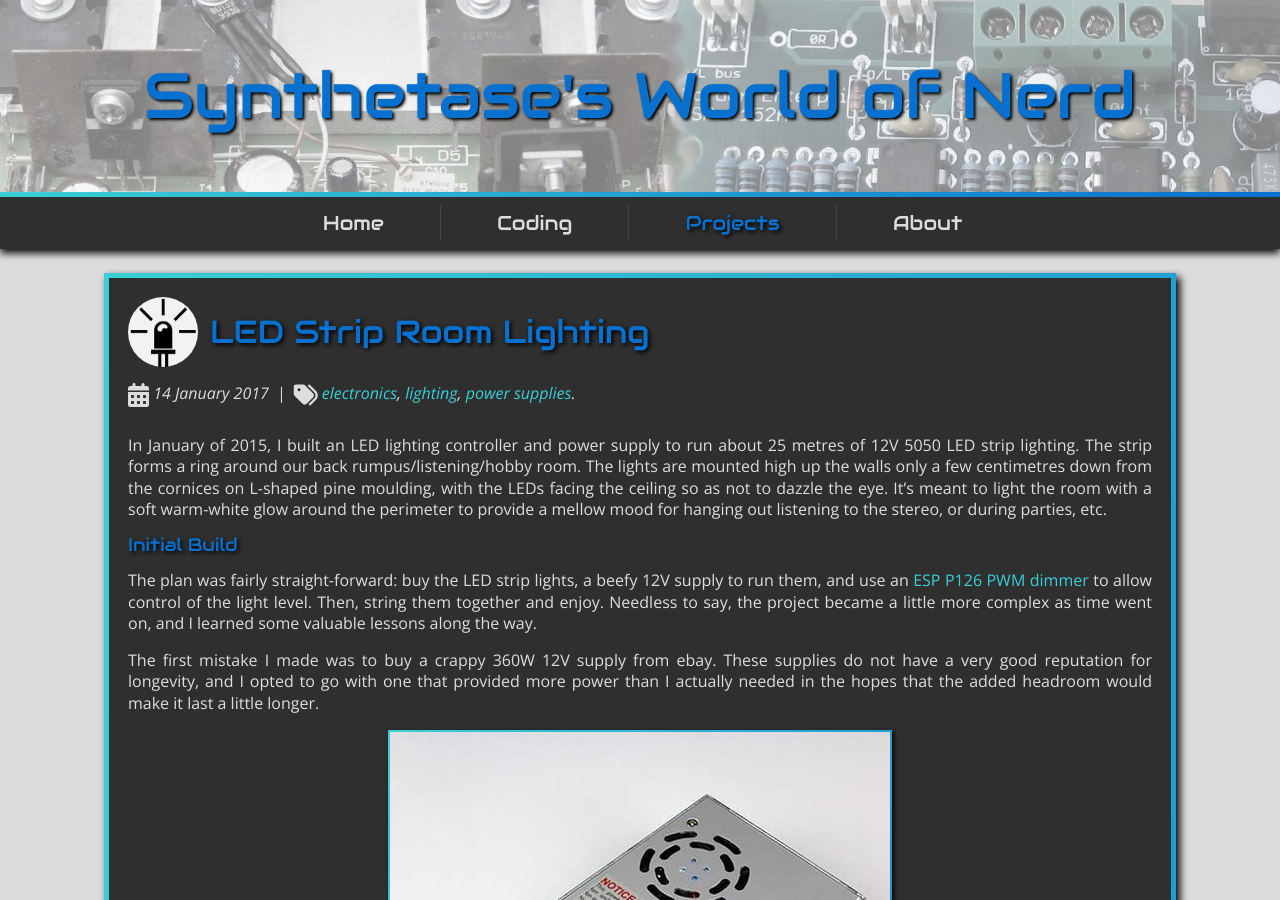
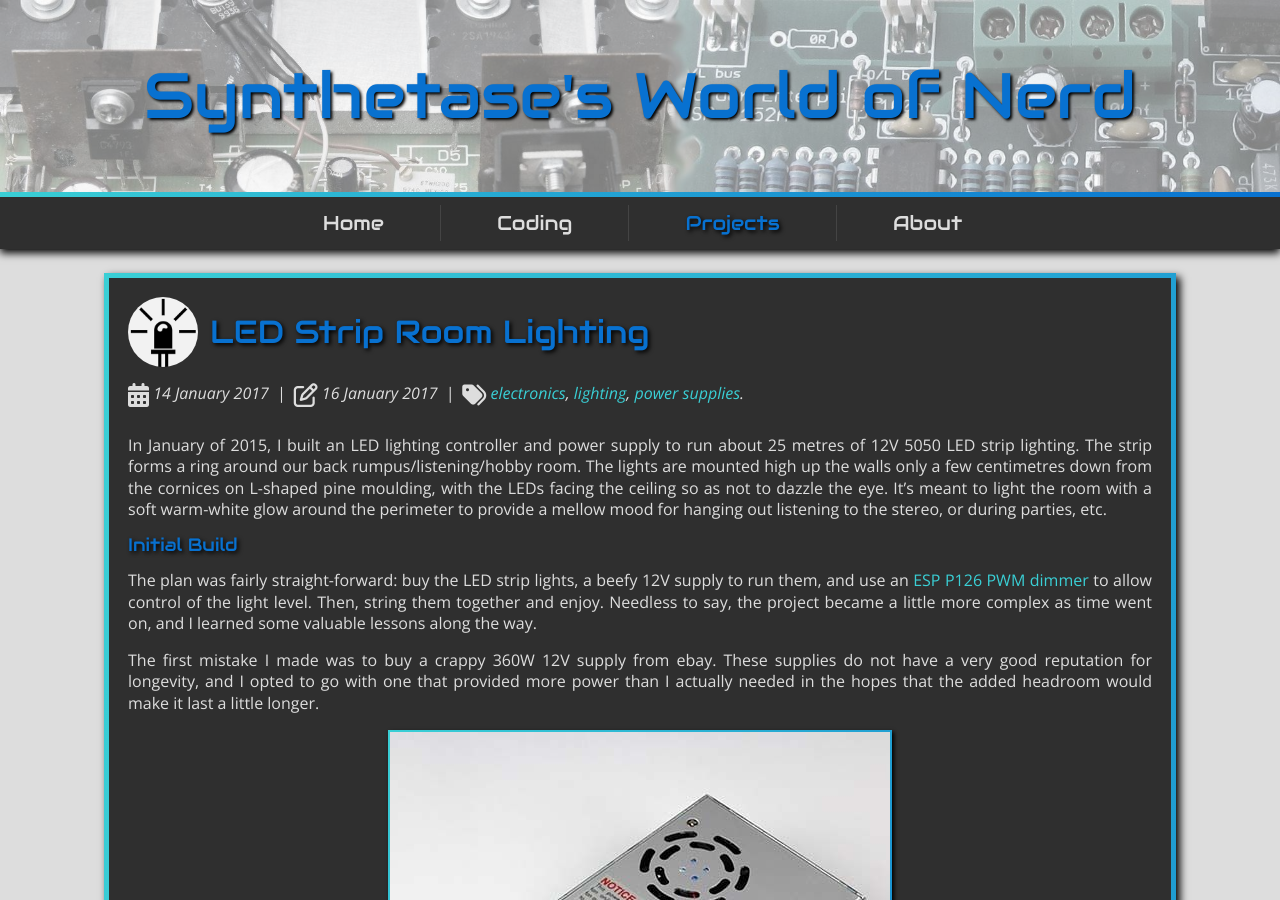
Before and after one commit to StaphSynth/StaphSynth.github.io, a Jekyll site: the page built from _posts/2017-01-14-LED-Strip-Room-Lighting.md, in a window 1280 px wide and 900 px high. Built offline with Jekyll 4.4.1, drawn with Linux system fonts in a browser that asks for light colours; nearby versions of some CDN libraries; comment, search, counter and statistics services are not loaded.

Commit message:
add 'modified' to front matter

```diff
--- a/_posts/2017-01-14-LED-Strip-Room-Lighting.md
+++ b/_posts/2017-01-14-LED-Strip-Room-Lighting.md
@@ -4,6 +4,7 @@ title: LED Strip Room Lighting
 imageSource: /img/LED-logo.png
 byline: Construction, repair and lessons learned.
 category: projects
+modified: 2017-01-16
 comments: true
 tags:
   - electronics
```
